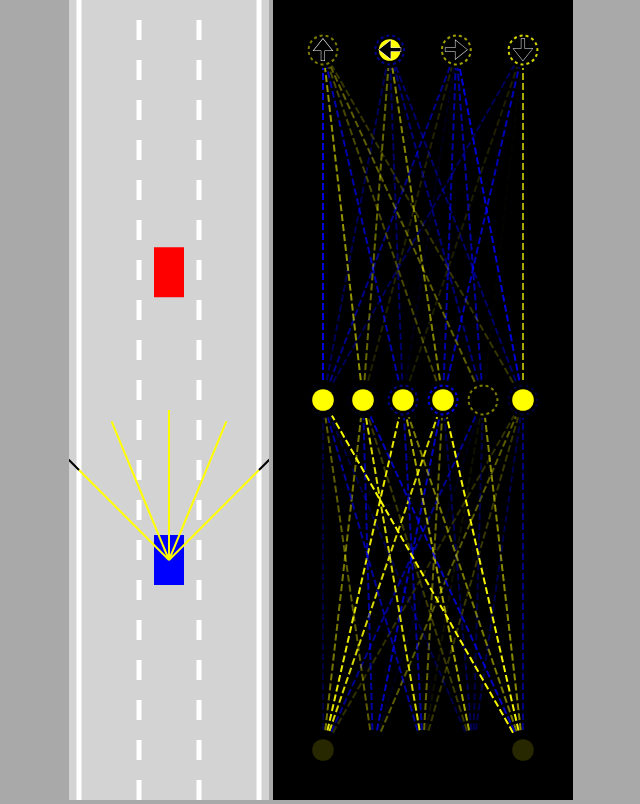
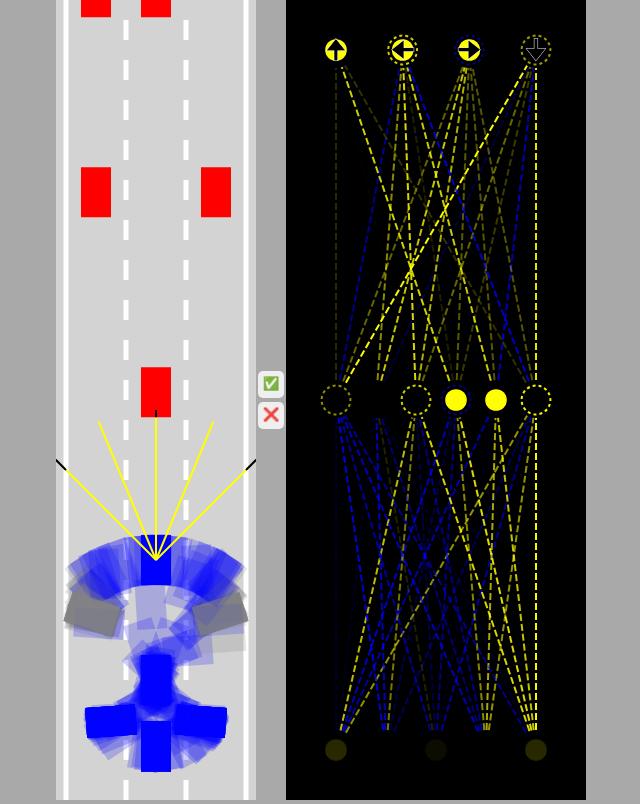
Before and after one commit to Abhishekdx300/Self-driving-Car, a plain HTML site: page index.html in a window 1280 px wide. Shown: the whole page, without its empty margins (319-959 px from the left). Drawn offline with Linux system fonts and the light colour scheme; animation ran at ten frames a second.

Commit message:
basic done

```diff
--- a/car.js
+++ b/car.js
@@ -117,7 +117,7 @@ class Car {
     this.y -= Math.cos(this.angle) * this.speed;
   }
 
-  draw(ctx, color) {
+  draw(ctx, color, drawSensor = false) {
     // ctx.save();
     // ctx.translate(this.x, this.y);
     // ctx.rotate(-this.angle);
@@ -143,6 +143,6 @@ class Car {
     }
 
     ctx.fill();
-    if (this.sensor) this.sensor.draw(ctx);
+    if (this.sensor && drawSensor) this.sensor.draw(ctx);
   }
 }
--- a/index.html
+++ b/index.html
@@ -9,6 +9,10 @@
   </head>
   <body>
     <canvas id="carCanvas"></canvas>
+    <div id="verticalButtons">
+      <button onclick="save()">✅</button>
+      <button onclick="discard()">❌</button>
+    </div>
     <canvas id="networkCanvas"></canvas>
     <script src="visualizer.js"></script>
     <script src="network.js"></script>
--- a/index.js
+++ b/index.js
@@ -7,36 +7,87 @@ const carCtx = carCanvas.getContext("2d");
 const networkCtx = networkCanvas.getContext("2d");
 
 const road = new Road(carCanvas.width / 2, carCanvas.width * 0.9);
-const car = new Car(road.getLaneCentre(1), 100, 30, 50, "AI"); // x,y,width,height
-const traffic = [new Car(road.getLaneCentre(1), -100, 30, 50, "DUMMY", 2)];
+//const car = new Car(road.getLaneCentre(1), 100, 30, 50, "AI"); // x,y,width,height
+
+const N = 1000;
+const cars = generateCars(N);
+let bestCar = cars[0];
+
+if (localStorage.getItem("bestBrain")) {
+  for (let i = 0; i < cars.length; i++) {
+    cars[i].brain = JSON.parse(localStorage.getItem("bestBrain"));
+    // mutate all except 1st
+    if (i != 0) {
+      NeuralNetwork.mutate(cars[i].brain, 0.1);
+    }
+  }
+}
+
+const traffic = [
+  new Car(road.getLaneCentre(1), -100, 30, 50, "DUMMY", 2),
+  new Car(road.getLaneCentre(0), -300, 30, 50, "DUMMY", 2),
+  new Car(road.getLaneCentre(2), -300, 30, 50, "DUMMY", 2),
+  new Car(road.getLaneCentre(0), -500, 30, 50, "DUMMY", 2),
+  new Car(road.getLaneCentre(1), -500, 30, 50, "DUMMY", 2),
+  new Car(road.getLaneCentre(1), -700, 30, 50, "DUMMY", 2),
+  new Car(road.getLaneCentre(2), -700, 30, 50, "DUMMY", 2),
+];
 
 animate();
+//storing best car brain
+function save() {
+  localStorage.setItem("bestBrain", JSON.stringify(bestCar.brain));
+}
+
+function discard() {
+  localStorage.removeItem("bestBrain");
+}
+
+function generateCars(N) {
+  const cars = [];
+  for (let i = 1; i <= N; i++) {
+    cars.push(new Car(road.getLaneCentre(1), 100, 30, 50, "AI"));
+  }
+  return cars;
+}
 
 function animate(time) {
   for (let i = 0; i < traffic.length; i++) {
     traffic[i].update(road.borders, []);
   }
 
-  car.update(road.borders, traffic);
+  for (let i = 0; i < cars.length; i++) {
+    cars[i].update(road.borders, traffic);
+  }
+
+  //best car
+  //* fitness function
+  bestCar = cars.find((c) => c.y == Math.min(...cars.map((c) => c.y)));
 
   carCanvas.height = window.innerHeight;
   networkCanvas.height = window.innerHeight;
 
   // camera
   carCtx.save();
-  carCtx.translate(0, -car.y + carCanvas.height * 0.7);
+  carCtx.translate(0, -bestCar.y + carCanvas.height * 0.7);
 
   road.draw(carCtx);
   for (let i = 0; i < traffic.length; i++) {
     traffic[i].draw(carCtx, "red");
   }
-  car.draw(carCtx, "blue");
+
+  carCtx.globalAlpha = 0.2;
+  for (let i = 0; i < cars.length; i++) {
+    cars[i].draw(carCtx, "blue");
+  }
+  carCtx.globalAlpha = 1;
+  bestCar.draw(carCtx, "blue", true);
 
   //camera
   carCtx.restore();
 
   networkCtx.lineDashOffset = -time / 50;
-  Visualizer.drawNetwork(networkCtx, car.brain);
+  Visualizer.drawNetwork(networkCtx, bestCar.brain);
 
   requestAnimationFrame(animate);
 }
--- a/network.js
+++ b/network.js
@@ -12,6 +12,24 @@ class NeuralNetwork {
       outputs = Level.feedForward(outputs, network.levels[i]);
     }
     return outputs;
+  }
+
+  //?mutation?
+  static mutate(network, amount = 1) {
+    network.levels.forEach((level) => {
+      for (let i = 0; i < level.biases.length; i++) {
+        level.biases[i] = lerp(level.biases[i], Math.random() * 2 - 1, amount);
+      }
+      for (let i = 0; i < level.weights.length; i++) {
+        for (let j = 0; j < level.weights[i].length; j++) {
+          level.weights[i][j] = lerp(
+            level.weights[i][j],
+            Math.random() * 2 - 1,
+            amount
+          );
+        }
+      }
+    });
   }
 }
 
--- a/style.css
+++ b/style.css
@@ -2,7 +2,27 @@ body {
     margin: 0;
     background: darkgrey;
     overflow: hidden;
-    text-align: center;
+    display: flex;
+    justify-content: center;
+    align-items: center;
+}
+
+
+#verticalButtons{
+    display: flex;
+    flex-direction: column;
+}
+
+
+button{
+    border: none;
+    border-radius: 5px;
+    padding: 5px 5px 7px 5px;
+    margin: 2px;
+    cursor: pointer;
+}
+button:hover{
+    background: blue;
 }
 
 #networkCanvas{
```
Also changed, not shown: todo.txt (added).
